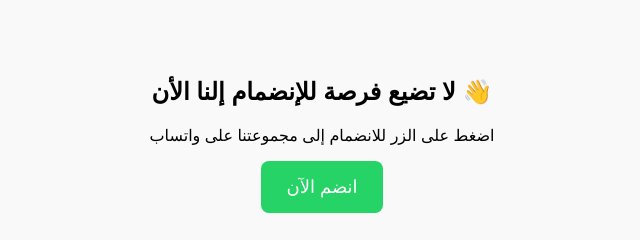
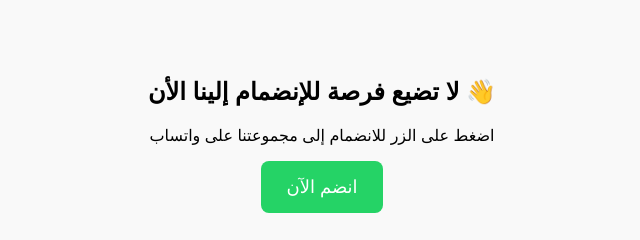
Before and after one commit to hamsypg/Landingpage, a plain HTML site: page index.html in a window 1280 px wide. Shown: the full height of the page, 318-958 px from the left. Drawn offline with Linux system fonts and the light colour scheme.

Commit message:
index.html

```diff
--- a/index.html
+++ b/index.html
@@ -5,7 +5,7 @@
   <title>إنضم الأن لمحموعتنا</title>
 </head>
 <body style="text-align:center; padding:50px; font-family:Arial; background:#f9f9f9;">
-  <h2>لا تضيع فرصة للإنضمام إلنا الأن 👋</h2>
+  <h2>لا تضيع فرصة للإنضمام إلينا الأن 👋</h2>
   <p>اضغط على الزر للانضمام إلى مجموعتنا على واتساب</p>
   <a href="https://chat.whatsapp.com/LQCIgTx4EwgFUWvaA0rVwL?mode=ems_wa_t" target="_blank"
      style="display:inline-block; background:#25D366; color:#fff; padding:15px 25px;
```
